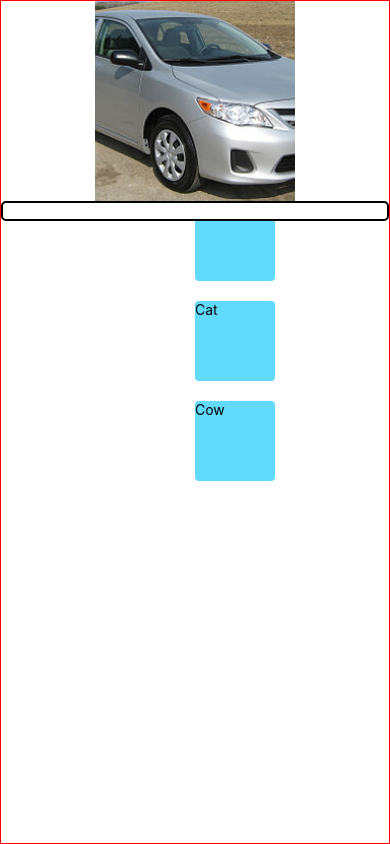
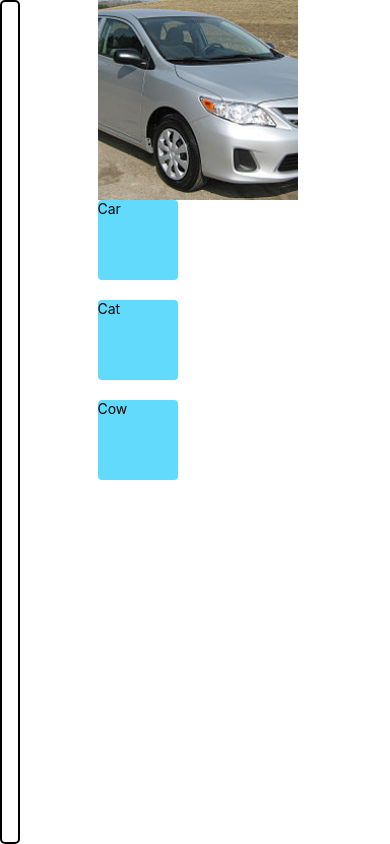
Before and after one commit to newyork-anthonyng/spaced-repetition, a React Native app: screen / in a window 390 px wide. Built offline with nearby package versions, Linux system fonts and the light colour scheme.

Commit message:
style ProgressBar

```diff
--- a/App.js
+++ b/App.js
@@ -87,70 +87,59 @@ function App() {
   const choices = currentItem.choices;
   const percentage = (currentIndex / context.items.length) * 100;
 
+  let body;
   if (state.matches('idle')) {
-    return (
-      <View style={styles.app}>
+    body = choices.map((choice, index) => (
+      <DraggableView startingX={0} startingY={index * 100} onRelease={handleRelease}>
+        <Text>{choice}</Text>
+      </DraggableView>
+    ));
+  } else if (state.matches('success')) {
+    body = <>
+      <Text>Success!!!</Text>
+      <Button
+        title="Next"
+        onPress={handleSuccessNextPress}
+      />
+    </>
+  } else if (state.matches('failure')) {
+    body = <Text>Failed :(</Text>
+  } else if (state.matches('complete')) {
+    body = <Text>Completed!</Text>;
+  } else {
+    return null;
+  }
+
+  return (
+    <View style={styles.app}>
+      <View style={styles.leftContainer}>
+        <ProgressBar percentage={percentage} />
+      </View>
+
+      <View style={styles.rightContainer}>
+        {
+        }
         <Image
           source={car}
           style={{ width: 200, height: 200 }}
         />
+        {body}
+      </View>
 
 
-        {
-          choices.map((choice, index) => (
-            <DraggableView startingX={0} startingY={index * 100} onRelease={handleRelease}>
-              <Text>{choice}</Text>
-            </DraggableView>
-          ))
-        }
-        <ProgressBar percentage={percentage} />
-
-      </View>
-    );
-  }
-
-  if (state.matches('success')) {
-    return (
-      <View style={styles.app}>
-        <Text>Success!!!</Text>
-        <Button
-          title="Next"
-          onPress={handleSuccessNextPress}
-        />
-      </View>
-    );
-  }
-
-  if (state.matches('failure')) {
-    return (
-      <View style={styles.app}>
-        <Text>Failed :(</Text>
-      </View>
-    );
-  }
-
-  if (state.matches('complete')) {
-    return (
-      <View style={styles.app}>
-        <Text>Completed!</Text>
-      </View>
-    );
-  }
-
-
+    </View>
+  );
 }
 
 const styles = StyleSheet.create({
   app: {
-    borderWidth: 1,
-    borderColor: "red",
     position: "absolute",
     top: 0,
     right: 0,
     left: 0,
     bottom: 0,
     display: "flex",
-    alignItems: "center"
+    flexDirection: "Row"
   },
   box: {
     backgroundColor: "#61dafb",
@@ -159,6 +148,11 @@ const styles = StyleSheet.create({
     borderRadius: 4,
     position: "absolute"
   },
+  leftContainer: {
+    height: '100%',
+    width: '25%'
+  },
+  rightContainer: {}
 });
 
 export default App;
--- a/ProgressBar.js
+++ b/ProgressBar.js
@@ -1,5 +1,5 @@
 import React from 'react';
-import { Image, Animated, PanResponder, StyleSheet, View, Text, Alert, Button } from 'react-native';
+import { Animated, StyleSheet, View } from 'react-native';
 
 function ProgressBar({ percentage }) {
   const animation = React.useRef(new Animated.Value(percentage));
@@ -13,7 +13,7 @@ function ProgressBar({ percentage }) {
     ).start();
   }, [percentage]);
 
-  const width = animation.current.interpolate({
+  const height = animation.current.interpolate({
     inputRange: [0, 100],
     outputRange: ['0%', '100%'],
     extrapolate: 'clamp'
@@ -26,7 +26,7 @@ function ProgressBar({ percentage }) {
           [StyleSheet.absoluteFill],
           {
             backgroundColor: '#88ED4F',
-            width
+            height
           }
         }
       />
@@ -36,13 +36,14 @@ function ProgressBar({ percentage }) {
 
 const styles = StyleSheet.create({
   progressBar: {
-    height: 20,
-    width: '100%',
+    height: '100%',
+    width: 20,
     backgroundColor: 'white',
     borderColor: '#000',
     borderWidth: 2,
     borderRadius: 5,
-    flexDirection: 'Row'
+    flexDirection: 'Column',
+    justifyContent: 'Flex-End'
   }
 });
 
```
